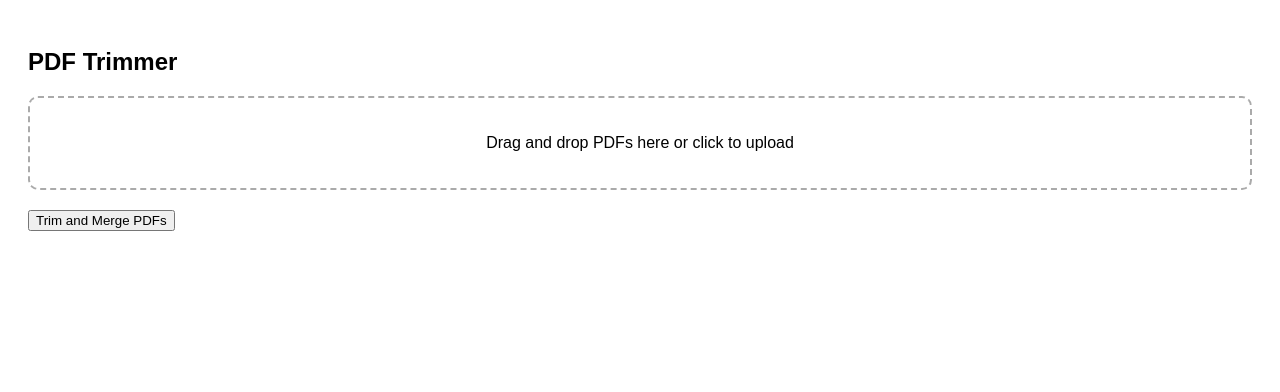
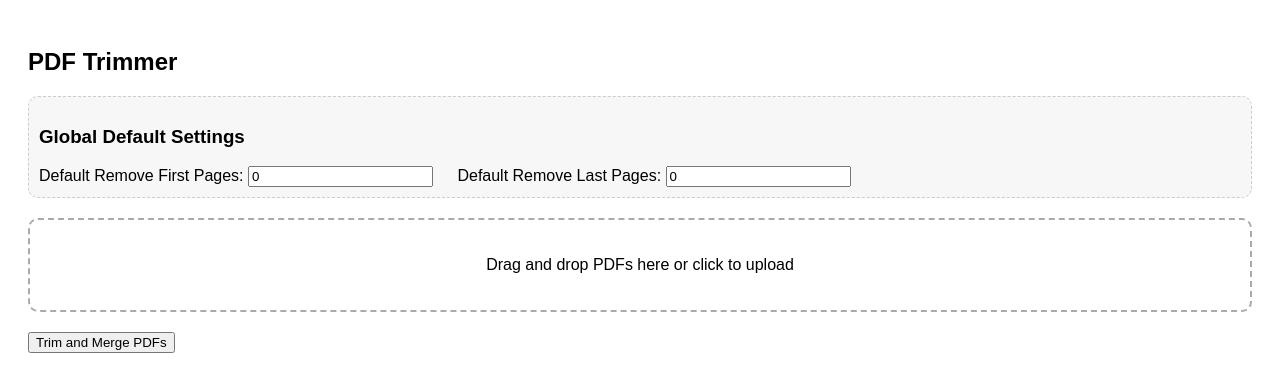
Before and after one commit to piyushsq/pdftrim, a Flask app: page / in a window 1280 px wide. Shown: the top 392 px of the page. Run offline with Flask 3, Linux system fonts and the light colour scheme; some libraries are stand-ins or nearby versions.

Commit message:
Update index.html

```diff
--- a/templates/index.html
+++ b/templates/index.html
@@ -45,16 +45,36 @@
       border-radius: 10px;
       text-align: center;
     }
+    .defaults {
+      margin-bottom: 20px;
+      background: #f7f7f7;
+      padding: 10px;
+      border: 1px dashed #ccc;
+      border-radius: 10px;
+    }
   </style>
 </head>
 <body>
   <h2>PDF Trimmer</h2>
+
   <form id="pdfForm" method="post" enctype="multipart/form-data">
+    <div class="defaults">
+      <h3>Global Default Settings</h3>
+      <label>Default Remove First Pages:
+        <input type="number" id="defaultRemoveFirst" value="0" min="0" />
+      </label>
+      <label style="margin-left: 20px;">Default Remove Last Pages:
+        <input type="number" id="defaultRemoveLast" value="0" min="0" />
+      </label>
+    </div>
+
     <div class="upload-box" id="dropArea">
       <input type="file" name="pdfs" id="pdfInput" multiple accept="application/pdf" style="display: none;" />
       <p>Drag and drop PDFs here or click to upload</p>
     </div>
+
     <div id="fileContainer"></div>
+
     <button type="submit">Trim and Merge PDFs</button>
   </form>
 
@@ -77,6 +97,9 @@
     fileInput.onchange = () => handleFiles(fileInput.files);
 
     function handleFiles(files) {
+      const defaultFirst = parseInt(document.getElementById('defaultRemoveFirst').value) || 0;
+      const defaultLast = parseInt(document.getElementById('defaultRemoveLast').value) || 0;
+
       [...files].forEach((file, idx) => {
         const reader = new FileReader();
         const id = `file_${Date.now()}_${idx}`;
@@ -89,8 +112,12 @@
         infoDiv.innerHTML = `
           <p><strong>${file.name}</strong></p>
           <p>Page Count: <span class="page-count">Loading...</span></p>
-          <label>Remove First Pages: <input type="number" name="remove_first_${id}" value="0" min="0"></label><br>
-          <label>Remove Last Pages: <input type="number" name="remove_last_${id}" value="0" min="0"></label>
+          <label>Remove First Pages:
+            <input type="number" name="remove_first_${id}" value="${defaultFirst}" min="0">
+          </label><br>
+          <label>Remove Last Pages:
+            <input type="number" name="remove_last_${id}" value="${defaultLast}" min="0">
+          </label>
           <input type="hidden" name="file_ids" value="${id}">
         `;
 
```
